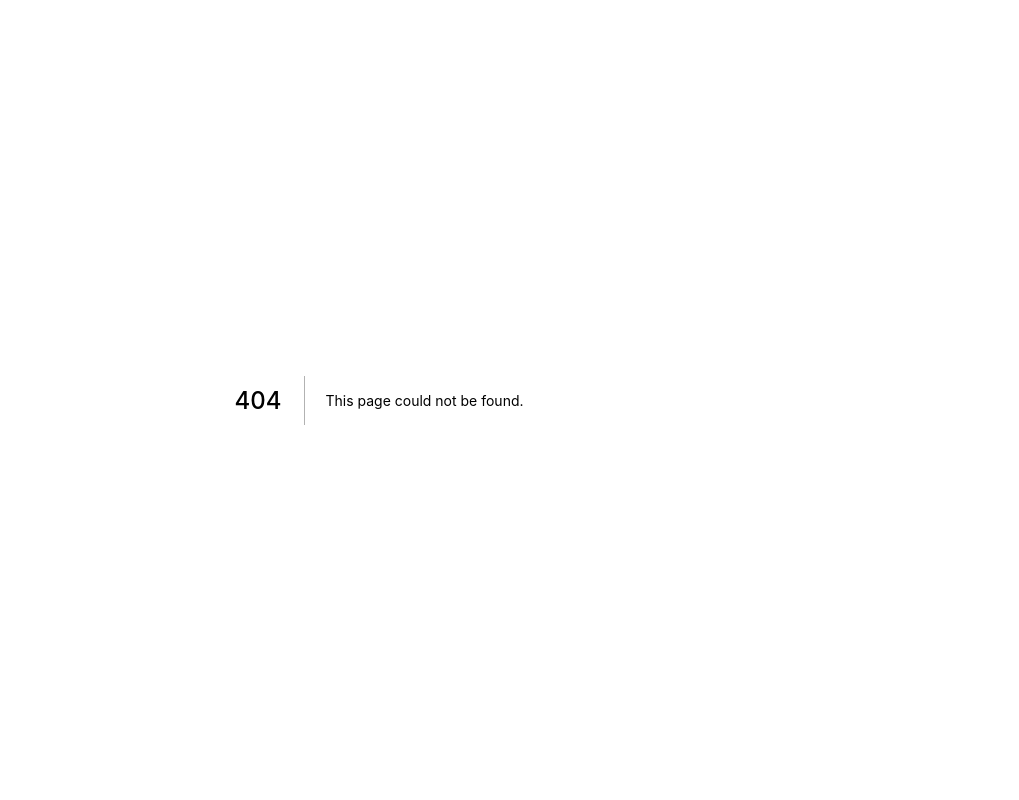
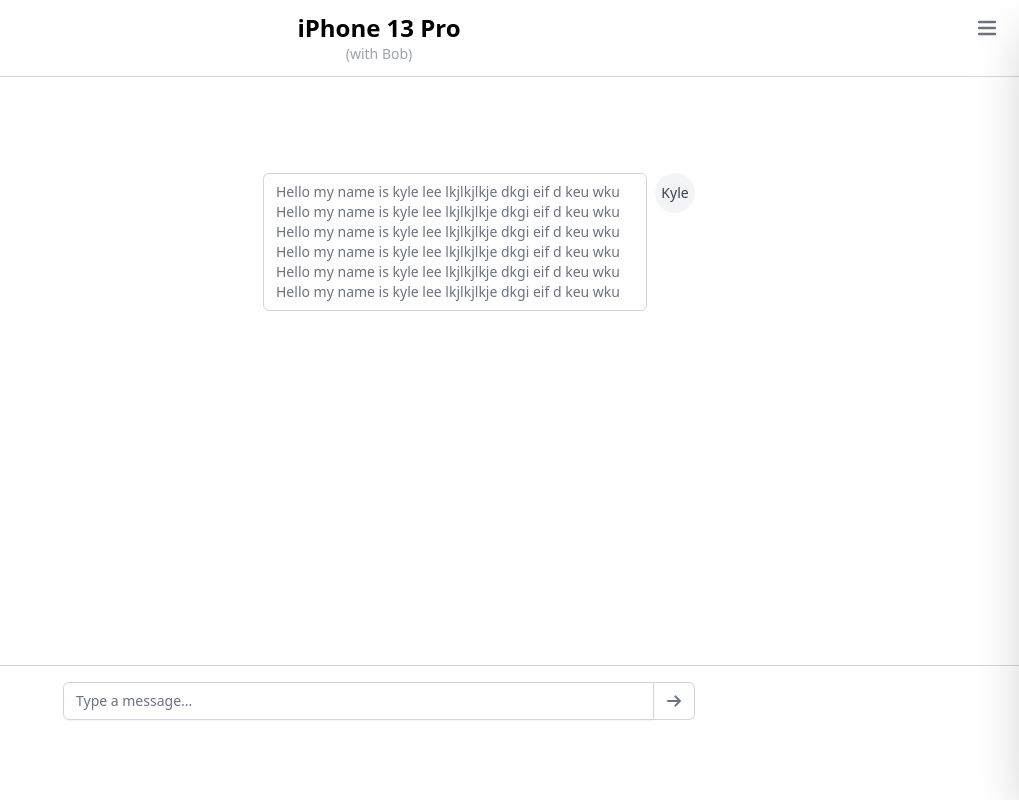
Before and after one commit to J-happycoder/nextjs-carrot-market, a Next.js app: page /chats/1 in a window 1280 px wide. Before the commit this address had no page. Shown: the whole page, without its empty margins (261-1280 px from the left). Built offline with nearby package versions, Linux system fonts and the light colour scheme.

Commit message:
Chating Page

```diff
--- a/components/FileInput.tsx
+++ /dev/null
@@ -1,21 +0,0 @@
-interface FileInputProps {
-  label: string;
-  required?: boolean;
-}
-
-const FileInput = ({ label, required }: FileInputProps) => {
-  return (
-    <div className="flex items-center space-x-2">
-      <div className="w-10 h-10 bg-gray-300 rounded-full shadow-sm"></div>
-      <label
-        htmlFor="image"
-        className="text-sm text-gray-400 px-3 py-1.5 cursor-pointer bg-gray-50 border border-gray-300 rounded-md"
-      >
-        {label}
-      </label>
-      <input type="file" accept="image/*" className="hidden" id="image" required={required} />
-    </div>
-  );
-};
-
-export default FileInput;
--- /dev/null
+++ b/components/ItemImageInput.tsx
@@ -0,0 +1,20 @@
+interface ItemImageInputProps {
+  label: string;
+}
+
+const ItemImageInput = ({ label }: ItemImageInputProps) => {
+  return (
+    <div className="flex items-center justify-start space-x-10">
+      <div className="w-96 h-40 bg-gray-300 rounded-md shadow-sm"></div>
+      <label
+        htmlFor="image"
+        className="text-sm text-gray-400 px-3 py-1.5 cursor-pointer bg-white hover:bg-gray-50 border border-gray-300 rounded-md"
+      >
+        {label}
+      </label>
+      <input type="file" accept="image/*" className="hidden" id="image" required />
+    </div>
+  );
+};
+
+export default ItemImageInput;
--- a/components/PhoneInput.tsx
+++ b/components/PhoneInput.tsx
@@ -6,7 +6,7 @@
   return (
     <div className="space-y-1">
       <label className="text-sm text-gray-500">{label}</label>
-      <div className="flex flex-row">
+      <div className="flex">
         <span className="flex items-center justify-center px-3 shadow-sm rounded-l-md border border-gray-300 border-r-0 bg-gray-50 text-gray-400 text-sm select-none">
           +82
         </span>
--- /dev/null
+++ b/pages/chats/[id].tsx
@@ -0,0 +1,77 @@
+import { text } from "stream/consumers";
+import Layout from "../../components/Layout";
+import className from "../../libs/createClassName";
+
+const Chat = () => {
+  const messages = [
+    {
+      from: { name: "Kyle" },
+      text: "Hello my name is kyle lee lkjlkjlkje dkgi eif d keu wku Hello my name is kyle lee lkjlkjlkje dkgi eif d keu wku Hello my name is kyle lee lkjlkjlkje dkgi eif d keu wku Hello my name is kyle lee lkjlkjlkje dkgi eif d keu wku Hello my name is kyle lee lkjlkjlkje dkgi eif d keu wku Hello my name is kyle lee lkjlkjlkje dkgi eif d keu wku ",
+    },
+  ];
+  return (
+    <Layout title="Chat">
+      <div className="">
+        <div className="flex flex-col items-center py-3 border-b border-gray-300 sticky top-0 backdrop-blur-sm">
+          <h1 className="text-2xl font-bold">iPhone 13 Pro</h1>
+          <span className="text-sm text-gray-400">(with Bob)</span>
+        </div>
+        <div className="max-w-2xl mx-auto flex flex-col mb-40 mt-24 px-5 space-y-5">
+          {messages.map((message, i) => (
+            <div
+              className={className(
+                "flex",
+                message.from.name === "Kyle" ? "justify-end" : "justify-start"
+              )}
+              key={i}
+            >
+              <div
+                className={className(
+                  "flex",
+                  message.from.name === "Kyle" ? "flex-row-reverse" : "flex-row"
+                )}
+              >
+                <div className="flex items-center justify-center w-10 h-10 bg-gray-100 rounded-full">
+                  <span className="text-sm font-medium text-gray-700">{message.from.name}</span>
+                </div>
+                <span className="max-w-sm border border-gray-300 px-3 py-2 rounded-md text-sm text-gray-500 mx-2">
+                  {message.text}
+                </span>
+              </div>
+            </div>
+          ))}
+        </div>
+        <div className="fixed bottom-0 pb-20 pt-4 backdrop-blur-sm w-full border-t border-gray-300">
+          <form className="flex max-w-2xl w-full mx-auto px-5">
+            <input
+              type="text"
+              placeholder="Type a message..."
+              className="appearance-none mx-auto w-full border border-gray-300 rounded-l-md shadow-sm focus:border-orange-500 focus:ring-orange-500 text-sm z-10"
+            />
+            <button
+              type="submit"
+              className="text-gray-500 px-3 border border-l-0 border-gray-300 rounded-r-md bg-white hover:bg-gray-50"
+            >
+              <svg
+                className="w-4 h-4"
+                fill="none"
+                stroke="currentColor"
+                viewBox="0 0 24 24"
+                xmlns="http://www.w3.org/2000/svg"
+              >
+                <path
+                  strokeLinecap="round"
+                  strokeLinejoin="round"
+                  strokeWidth="3"
+                  d="M14 5l7 7m0 0l-7 7m7-7H3"
+                ></path>
+              </svg>
+            </button>
+          </form>
+        </div>
+      </div>
+    </Layout>
+  );
+};
+
+export default Chat;
--- a/pages/index.tsx
+++ b/pages/index.tsx
@@ -39,7 +39,7 @@
             <div key={product.likes} className="flex flex-row">
               <div className="w-28 h-28 bg-gray-300 rounded-md"></div>
               <div className="ml-3">
-                <a href="/products/1" className="text-sm block">
+                <a href="/items/1" className="text-sm block">
                   {product.name}
                 </a>
                 <span className="text-sm text-gray-400">descriptions...........</span>
--- a/pages/items/upload.tsx
+++ b/pages/items/upload.tsx
@@ -1,4 +1,4 @@
-import FileInput from "../../components/FileInput";
+import ItemImageInput from "../../components/ItemImageInput";
 import Layout from "../../components/Layout";
 import PriceInput from "../../components/PriceInput";
 import TextInput from "../../components/TextInput";
@@ -7,9 +7,9 @@
   return (
     <Layout title="Upload">
       <div className="px-5 mb-10">
-        <form className="flex flex-col max-w-3xl mx-auto mt-24 space-y-3">
-          <FileInput label="Change" />
-          <TextInput label="Item Name" />
+        <form className="flex flex-col max-w-3xl mx-auto mt-20 space-y-3">
+          <ItemImageInput label="Change" />
+          <TextInput label="Item Name" required />
           <PriceInput label="Price" />
           <div className="flex flex-col">
             <label className="text-sm text-gray-500 mb-1">Description</label>
```
